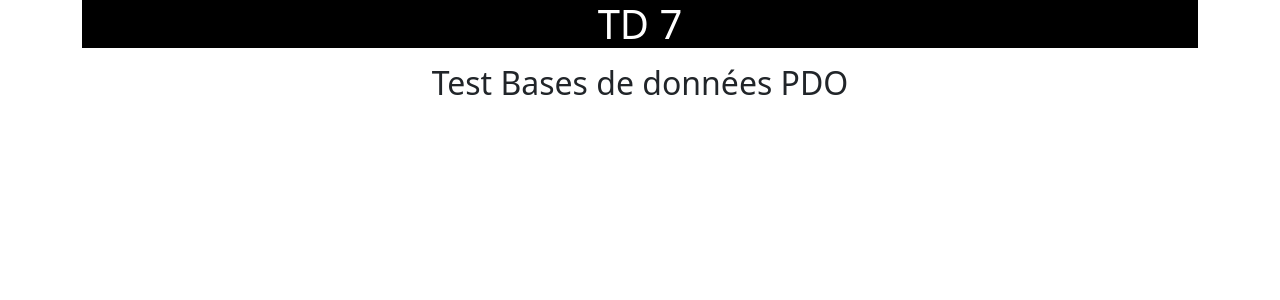
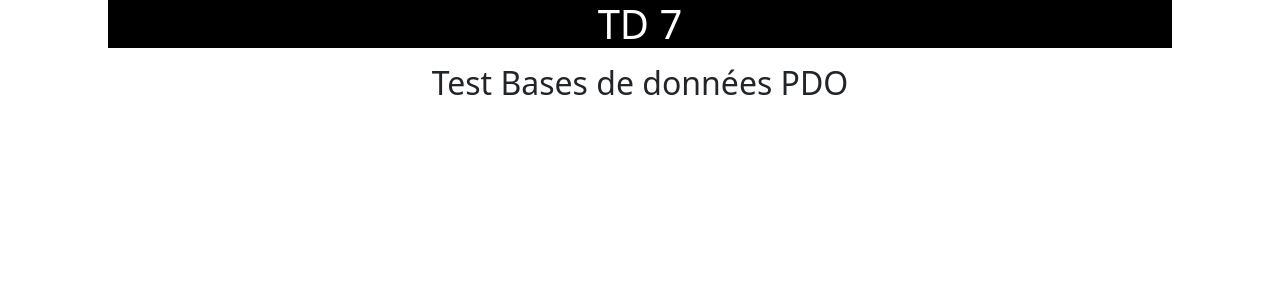
Before and after one commit to cplassais/td7, a PHP site: page /index.php in a window 1280 px wide. Shown: the top 300 px of the page. Run offline with PHP 8.4, Linux system fonts and the light colour scheme; some libraries are stand-ins or nearby versions.

Commit message:
15-10-2021 9:07

```diff
--- a/index.php
+++ b/index.php
@@ -9,8 +9,9 @@
     <link href="/node_modules/bootstrap/dist/css/bootstrap.min.css" rel="stylesheet">
 
 </head>
+
+<body class="container" style=" width: 85%;">
 <header class="text-center bg-black fs-1 text-white"><h1>TD 7</h1></header>
-<body class="container">
 <h2 class="text-center mx-auto my-3">Test Bases de données PDO</h2>
 
 </body>
```
